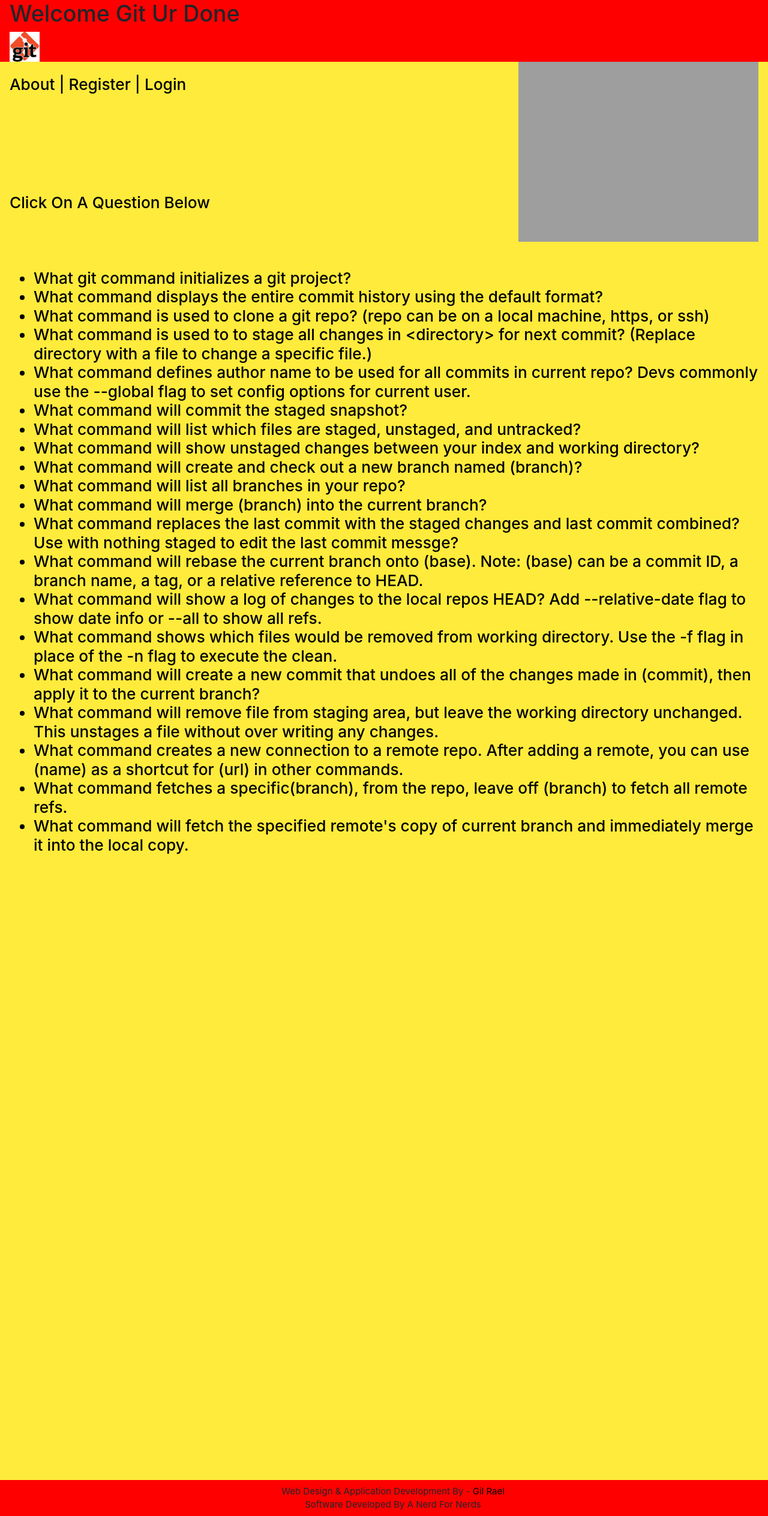
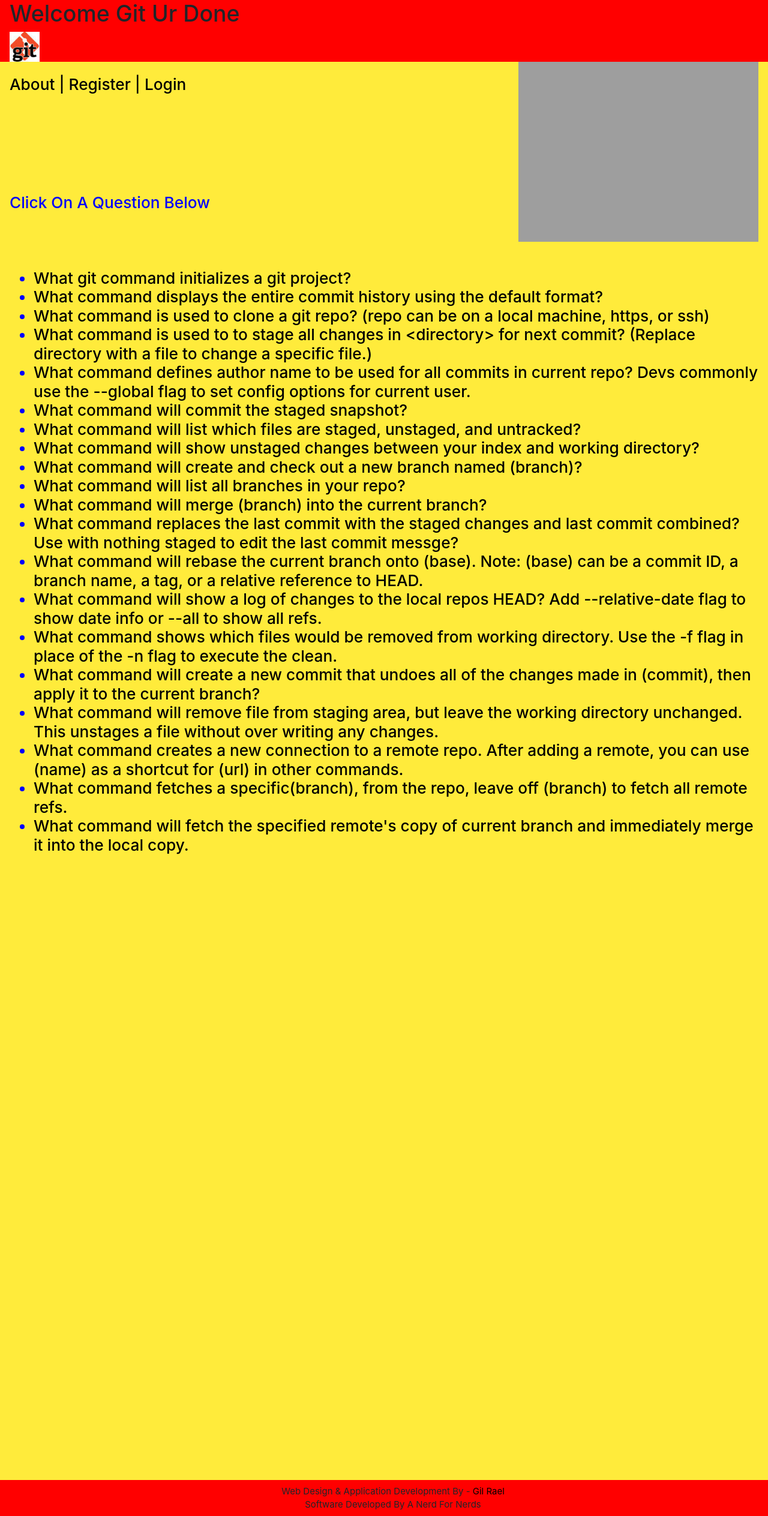
Before and after one commit to isaacrael/giturdone, a Django app: template giturdone_quiz/templates/giturdone_quiz/index.html in a window 1280 px wide. Shown: the whole page at 60% size. Run offline with Django 3.2, Linux system fonts and the light colour scheme; the template is opened without the code that fills it: values that come from a table or form of the project are taken from there, others are empty; data comes from the database, SQL or seed files in the repository; some libraries are stand-ins or nearby versions; grey boxes are pictures that could not be loaded.

Commit message:
changed text color of Click On Question Below to blue

```diff
--- a/giturdone_quiz/templates/giturdone_quiz/index.html
+++ b/giturdone_quiz/templates/giturdone_quiz/index.html
@@ -70,8 +70,8 @@ a:active {
 <br>
 <br>
 <br>
-<h3>
-Click On A Question Below
+<h3 style="color:blue;">Click On A Question Below
+
 <br>
 <br>
 <br>
```
